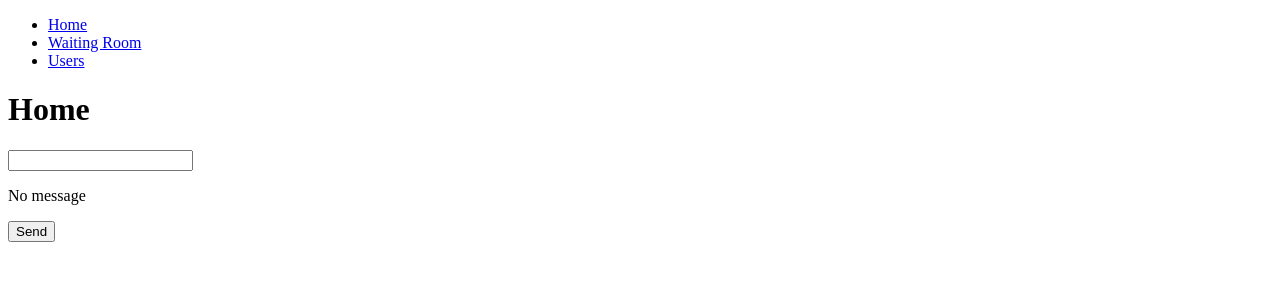
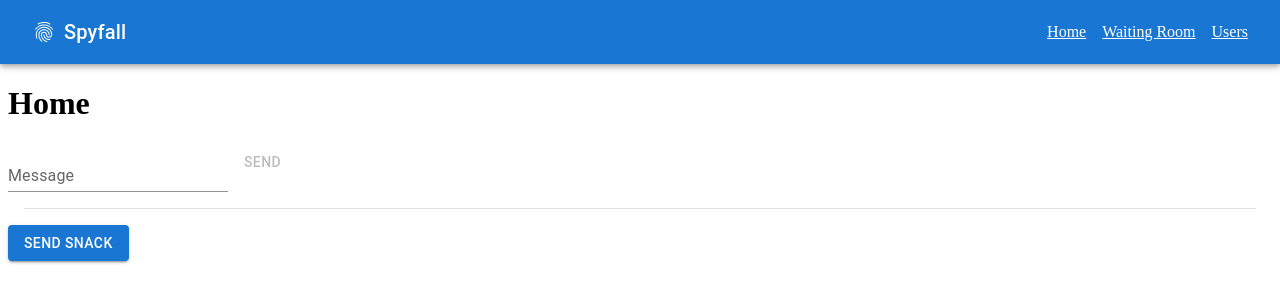
Before and after one commit to andreasnicklaus/spyfall, a React (Create React App) app in the folder frontend/: page / in a window 1280 px wide. Shown: the top 302 px of the page. Built offline with nearby package versions, Linux system fonts and the light colour scheme; no server answers.

Commit message:
Feature: README.md modified & Modify Material UI

```diff
--- a/frontend/package.json
+++ b/frontend/package.json
@@ -5,6 +5,7 @@
   "dependencies": {
     "@emotion/react": "^11.9.0",
     "@emotion/styled": "^11.8.1",
+    "@mui/icons-material": "^5.6.0",
     "@mui/material": "^5.6.0",
     "@testing-library/jest-dom": "^5.16.4",
     "@testing-library/react": "^12.1.4",
--- a/frontend/public/index.html
+++ b/frontend/public/index.html
@@ -26,7 +26,7 @@
     -->
     <title>React App</title>
   </head>
-  <body>
+  <body style="margin: 0;">
     <noscript>You need to enable JavaScript to run this app.</noscript>
     <div id="root"></div>
     <!--
--- a/frontend/src/App.js
+++ b/frontend/src/App.js
@@ -1,39 +1,48 @@
 import {
     Routes,
     Route,
-    Link,
+    Link
 } from "react-router-dom";
 
 import {Home} from "./views/home";
 import {WaitingRoom} from "./views/waitingRoom";
+import {AppBar, Box, Toolbar, Typography, Link as MaterialLink} from "@mui/material";
+import FingerprintIcon from '@mui/icons-material/Fingerprint';
 
 function App() {
     return (
         <div>
+            <Box sx={{flexGrow: 1}}>
+                <AppBar position="static">
+                    <Toolbar>
+                        <FingerprintIcon sx={{m: 1}}/>
+                        <Typography variant="h6" component="div" sx={{flexGrow: 1}}>
+                            Spyfall
+                        </Typography>
                         <nav>
-                <ul>
-                    <li>
-                        <Link to="/">Home</Link>
-                    </li>
-                    <li>
-                        <Link to="/wait">Waiting Room</Link>
-                    </li>
-                    <li>
-                        <Link to={"/users"}>Users</Link>
-                    </li>
-                </ul>
+                            <MaterialLink component={Link} to="/" color="inherit" sx={{m: 1}}>Home</MaterialLink>
+                            <MaterialLink component={Link} to="/wait" color="inherit" sx={{m: 1}}>Waiting
+                                Room</MaterialLink>
+                            <MaterialLink component={Link} to="/users" color="inherit" sx={{m: 1}}>Users</MaterialLink>
                         </nav>
+                    </Toolbar>
+                </AppBar>
+            </Box>
+
+            <Box sx={{m: 1}}>
                 <Routes>
+
                     <Route path="/" exact element={<Home/>}/>
                     <Route path="/users" exact element={<Users/>}/>
                     <Route path="/wait" exact element={<WaitingRoom/>}/>
                 </Routes>
+            </Box>
         </div>
     );
 }
 
 function Users() {
-    return <h2>Users</h2>;
+    return <h1>Users</h1>;
 }
 
 export default App;
--- a/frontend/src/views/home.js
+++ b/frontend/src/views/home.js
@@ -1,10 +1,11 @@
 import {Component} from "react";
 import {sendMessage} from "../services/websocketService";
+import {Button, Divider, Snackbar, TextField} from "@mui/material";
 
 export class Home extends Component {
     constructor(props) {
         super(props);
-        this.state = {message: ""}
+        this.state = {message: "", open: false}
     }
 
     sendCustomMessage = () => {
@@ -12,15 +13,30 @@ export class Home extends Component {
     }
 
     updateMessage = (e) => {
-        this.setState({message: e.target.value})
+        this.setState({...this.state, message: e.target.value})
+    }
+
+    handleSnackBar = () => {
+        this.setState({...this.state, open: !this.state.open})
     }
 
     render() {
         return <div>
             <h1>Home</h1>
-            <input type="text" value={this.state.message} onChange={this.updateMessage}/>
-            <p>{this.state.message || "No message"}</p>
-            <button onClick={this.sendCustomMessage}>Send</button>
+
+            <TextField variant={"standard"} label="Message" value={this.state.message} onChange={this.updateMessage}/>
+            <Button variant={this.state.message ? "outlined" : "disabled"}
+                    onClick={this.sendCustomMessage}>Send</Button>
+
+            <Divider sx={{m: 2}}/>
+
+            <Button variant="contained" onClick={this.handleSnackBar}>Send Snack</Button>
+            <Snackbar
+                message={"Hi there"}
+                open={this.state.open}
+                autoHideDuration={6000}
+                onClose={this.handleSnackBar}
+            />
         </div>
 
     }
```
Also changed, not shown: 2 other files (tests, documents, lock files or other folders). Lines whose indentation alone changed are shown as unchanged.
